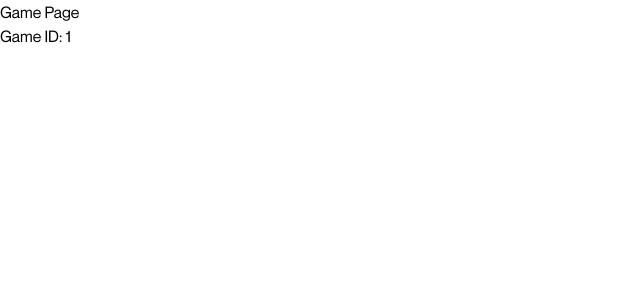
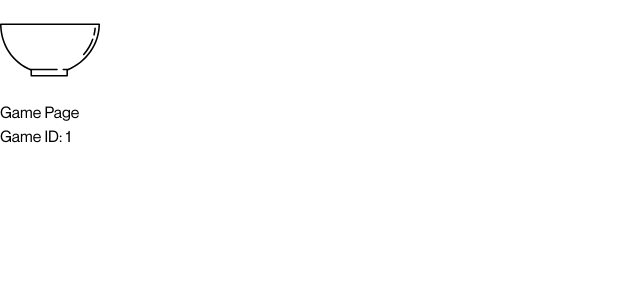
Before and after one commit to grace-sanford/clutter, a Next.js app: page /games/1 in a window 1280 px wide. Shown: the top 300 px of the page, without its empty margins (0-640 px from the left). Built offline with nearby package versions, Linux system fonts and the light colour scheme.

Commit message:
fix(error handling): error to do with nesting html elements

```diff
--- a/src/components/CreatePlayerTeam.tsx
+++ b/src/components/CreatePlayerTeam.tsx
@@ -5,14 +5,8 @@ import { createPlayersAndTeams } from "../modules/hooks/useApi";
 import { v4 } from "uuid";
 import { useRouter } from "next/router";
 
-const CreatePlayersTeamsForm = ({
-  showCreatePlayersTeamsForm,
-  setShowCreatePlayersTeamsForm,
-}: {
-  showCreatePlayersTeamsForm: boolean;
-  setShowCreatePlayersTeamsForm: React.Dispatch<React.SetStateAction<boolean>>;
-}) => {
-  const [error, setError] = useState<React.ReactElement>(<></>);
+const CreatePlayersTeamsForm = () => {
+  const [error, setError] = useState<React.ReactNode | null>(null);
   const [numberOfPlayers, setNumberOfPlayers] = useState(0);
   const [numberOfTeams, setNumberOfTeams] = useState("");
   const [playerFields, setPlayerFields] = useState("");
@@ -54,24 +48,25 @@ const CreatePlayersTeamsForm = ({
 
     if (playerFields.split(",").some((player) => player.trim() === "")) {
       setError(
-        <>
-          * Please fill in at least <br /> four players
-        </>
+        <span>
+          <span style={{ display: 'block' }}>* Please fill in at least</span>
+          <span style={{ display: 'block' }}>four players</span>
+        </span>
       );
       return;
     }
     if (!numberOfTeams || parseInt(numberOfTeams, 10) === 0) {
       setError(
-        <>
-          * Please select the <br /> number of teams
-        </>
+        <span>
+          <span style={{ display: 'block' }}>* Please select the</span>
+          <span style={{ display: 'block' }}>number of teams</span>
+        </span>
       );
       return;
     }
-    setShowCreatePlayersTeamsForm(false);
     router.push(`/games/${getUuid()}`);
     // Reset error
-    setError(<html />);
+    setError(null);
     const playerNames = playerFields;
     try {
       const response = await createPlayersAndTeams({
--- a/src/pages/games/[gameId].tsx
+++ b/src/pages/games/[gameId].tsx
@@ -1,7 +1,8 @@
 // pages/games/[gameId].tsx
 
-import { useRouter } from 'next/router';
-import Layout from '../../components/Layout';
+import { useRouter } from "next/router";
+import Layout from "../../components/Layout";
+import Image from "next/image";
 
 const GamePage = () => {
   const router = useRouter();
@@ -10,6 +11,14 @@ const GamePage = () => {
   return (
     <Layout>
       <div>
+        <Image
+          src="/bowl.svg"
+          alt="Bowl Icon"
+          className="dark:invert"
+          width={100}
+          height={24}
+          priority
+        />
         <h1>Game Page</h1>
         <p>Game ID: {gameId}</p>
       </div>
--- a/src/pages/index.tsx
+++ b/src/pages/index.tsx
@@ -9,15 +9,6 @@ import Layout from "../components/Layout";
 // import { v4 } from "uuid";
 
 export default function Home() {
-  const [showCreatePlayersTeamsForm, setShowCreatePlayersTeamsForm] =
-    useState(true);
-
-  // const getUuid = () => {
-  //   const uuid = v4();
-  //   console.log(uuid);
-  //   return uuid;
-  // };
-
   return (
     <Layout>
       <div className="flex flex-col h-screen">
@@ -35,9 +26,6 @@ export default function Home() {
           className="flex-grow flex flex-col items-center justify-center bg-blue-600 sm:bg-white md:bg-gray-700 lg:bg-green-600 xl:bg-red-300"
           style={{ minHeight: "100vh", overflowY: "auto" }}
         >
-          {/* Components */}
-          {/* Components */}
-          {/* {showCreatePlayersTeamsForm ? ( */}
           <>
             {/* Image */}
             <div className="relative mt-20">
@@ -52,16 +40,9 @@ export default function Home() {
             </div>
             {/* Position the CreatePlayersTeamsForm underneath the Image */}
             <div className="flex-grow flex justify-center items-top p-8 mt-15">
-                <CreatePlayersTeamsForm
-                  showCreatePlayersTeamsForm={showCreatePlayersTeamsForm}
-                  setShowCreatePlayersTeamsForm={setShowCreatePlayersTeamsForm}
-                />
+              <CreatePlayersTeamsForm />
             </div>
           </>
-          {/* // ) : (
-          //   <Link href={`/games/${getUuid}`}>
-          //   </Link>
-          // )} */}
         </div>
 
         {/* Footer */}
```
Lines whose indentation alone changed are shown as unchanged.
